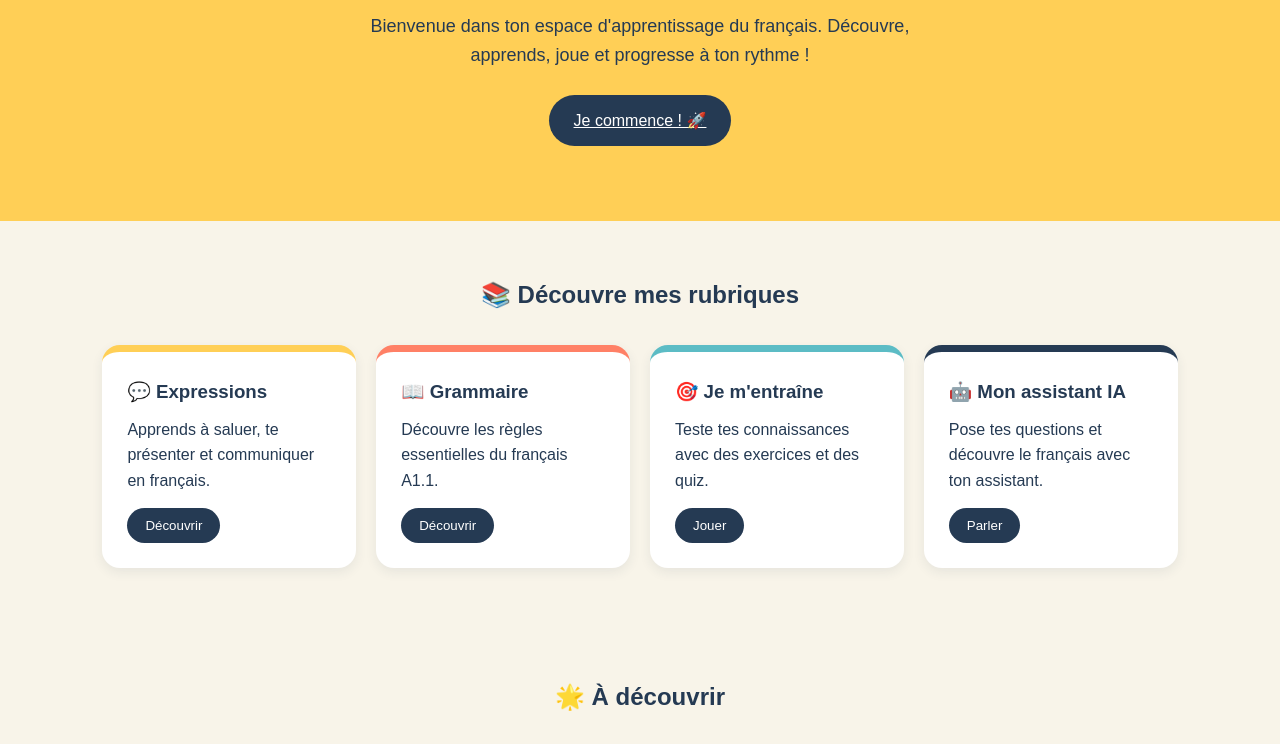
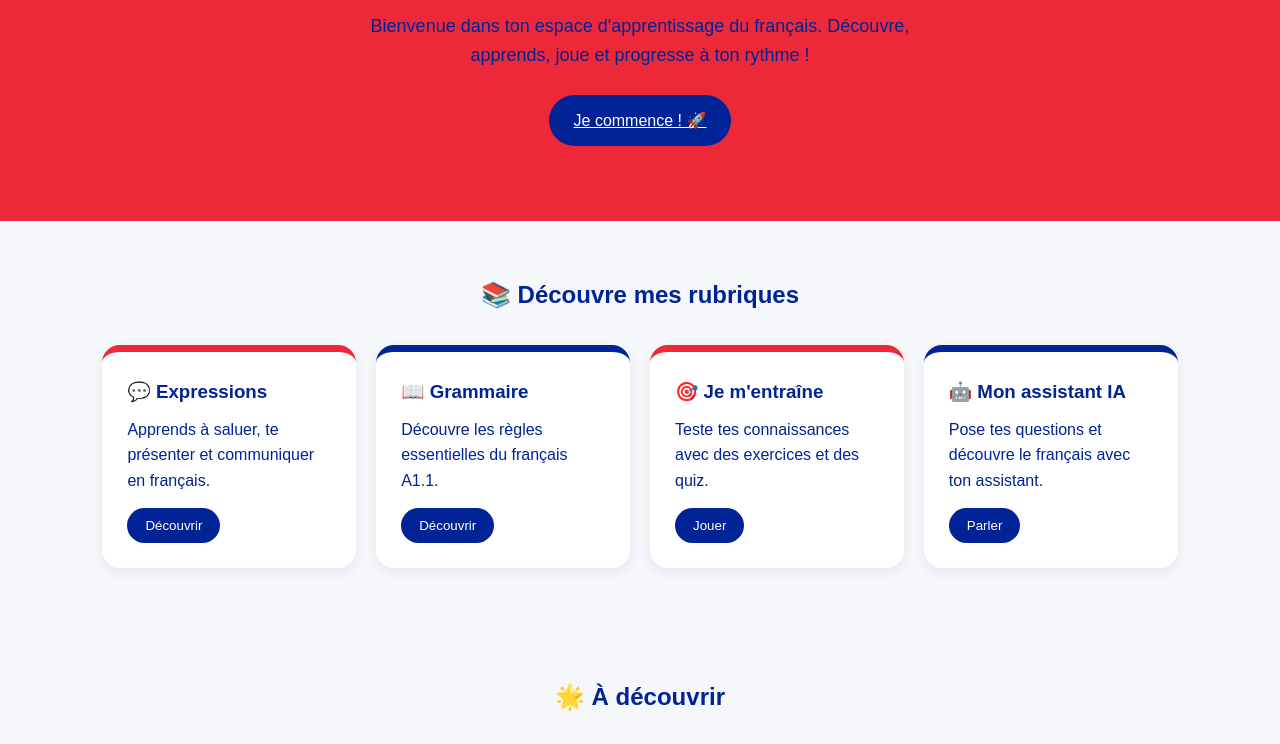
Before and after one commit to riyantiarni/Le-francais-pour-vous-, a plain HTML site: page index.html in a window 1280 px wide. Shown: the part 233-977 px from the top of the page. Drawn offline with Linux system fonts and the light colour scheme.

Commit message:
Update index.html

```diff
--- a/index.html
+++ b/index.html
@@ -7,11 +7,11 @@
 
 <style>
 :root {
-  --yellow: #FFCF56;
-  --coral: #FF8066;
-  --turquoise: #5CBCC5;
-  --cream: #F8F4E9;
-  --navy: #253A53;
+  --yellow: #ED2939;
+  --coral: #002395;
+  --turquoise: #ED2939;
+  --cream: #F5F7FA;
+  --navy: #002395;
 }
 
 * {
```
